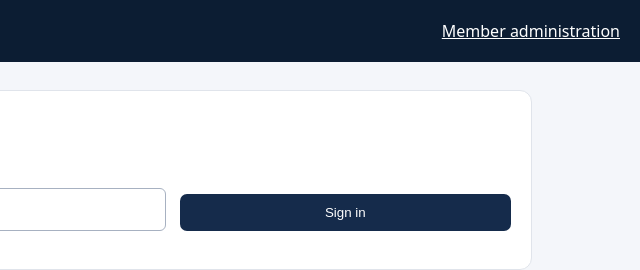
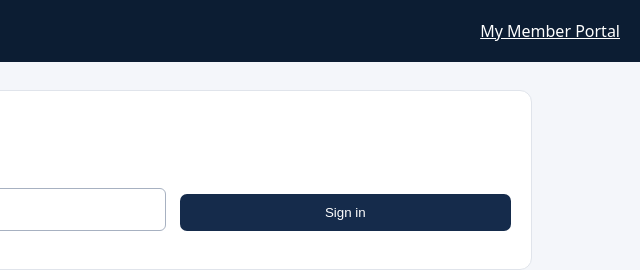
Before and after one commit to adt03ks/Bright-Light-Church, a plain HTML site: page membership/finance.html in a window 1280 px wide. Shown: the full height of the page, 640-1280 px from the left. Drawn offline with nearby package versions, Linux system fonts and the light colour scheme.

Commit message:
Update member administration link to portal

```diff
--- a/membership/finance.html
+++ b/membership/finance.html
@@ -1,5 +1,5 @@
 <!doctype html><html lang="en"><head><meta charset="utf-8"><meta name="viewport" content="width=device-width,initial-scale=1"><title>Finance | Bright Light Church</title><link rel="stylesheet" href="./finance.css"></head><body>
-<header><strong>BRIGHT LIGHT CHURCH</strong><span>Finance Center</span><a href="./admin.html">Member administration</a></header>
+<header><strong>BRIGHT LIGHT CHURCH</strong><span>Finance Center</span><a href="./portal.html">My Member Portal</a></header>
 <main><section id="signin"><h1>Finance sign-in</h1><form id="login"><label>Email<input type="email" id="email" required></label><label>Password<input type="password" id="password" required></label><button>Sign in</button></form></section>
 <section id="finance" hidden><div class="top"><h1>Finance Center</h1><button id="logout" class="muted">Sign out</button></div><p id="role"></p><nav><button data-tab="ledger">Contribution Ledger</button><button data-tab="statement">Year-end Statements</button><button data-tab="hr">Employment / Pay Records</button></nav>
 <section id="ledger"><h2>Record tithes & offerings</h2><form id="donation"><label>Member (leave blank for guest)<select id="member"><option value="">Guest / unassigned</option></select></label><label>Donor name<input id="donor" maxlength="200" required placeholder="Full donor name"></label><label>Date<input id="date" type="date" required></label><label>Category<select id="category" required></select></label><label>Amount ($)<input id="amount" type="number" min="0.01" step="0.01" required></label><label>Method<select id="method"><option value="cash">Cash</option><option value="check">Check</option><option value="card">Card</option><option value="bank">Bank transfer</option><option value="givelify">Givelify</option><option value="other">Other</option></select></label><label>Reference / transaction ID<input id="reference" maxlength="120"></label><label>Batch reference<input id="batch" maxlength="120"></label><label>Fair value of goods/services received ($)<input id="benefit" type="number" min="0" step="0.01" value="0" required></label><label>Notes (private)<input id="notes" maxlength="500"></label><button>Save contribution</button></form><h3>Recent contributions</h3><div class="tablewrap"><table><thead><tr><th>Date</th><th>Donor</th><th>Category</th><th>Amount</th><th>Method</th><th>Status</th><th>Correction</th></tr></thead><tbody id="contributions"></tbody></table></div></section>
```
